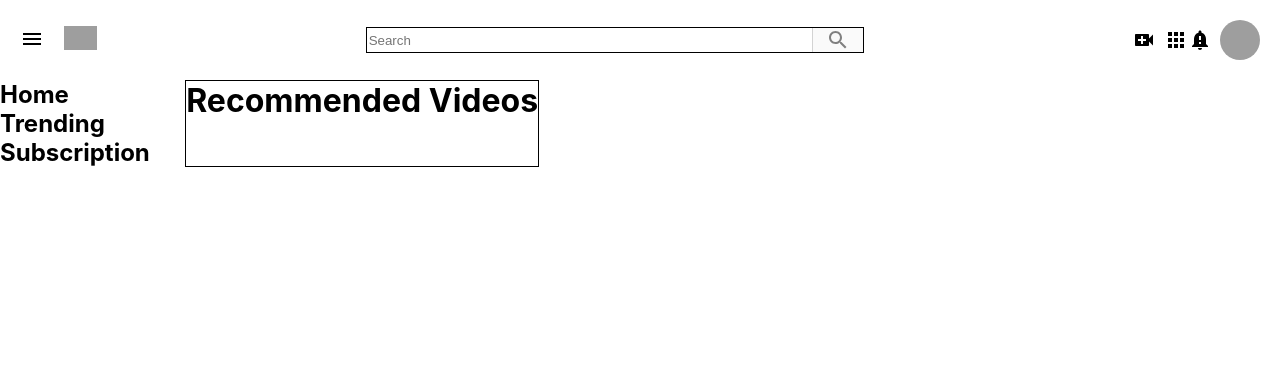
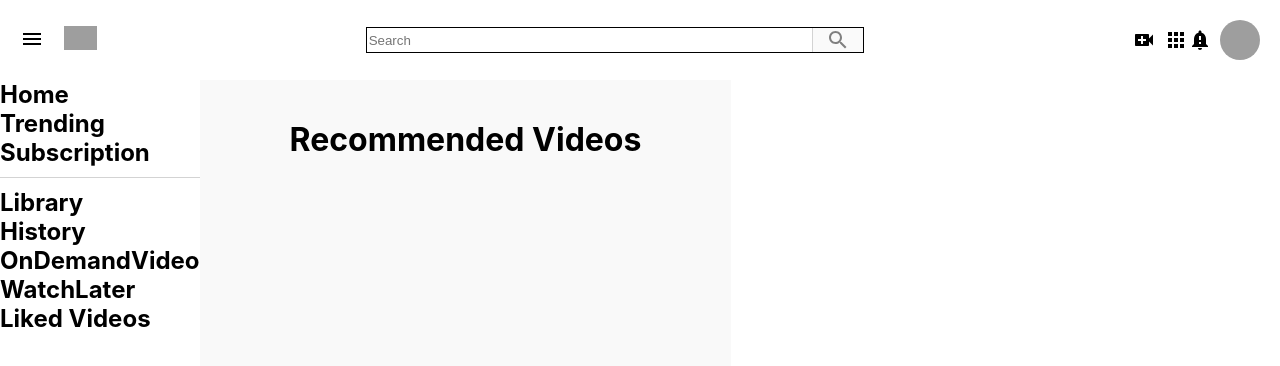
Before and after one commit to shivamdattapurkayastha99/react-youtube-clone, a React (Create React App) app: page / in a window 1280 px wide. Shown: the top 366 px of the page. Built offline with nearby package versions, Linux system fonts and the light colour scheme; grey boxes are pictures that could not be loaded.

Commit message:
second commit

```diff
--- a/src/RecommendedVideos.css
+++ b/src/RecommendedVideos.css
@@ -1,4 +1,11 @@
 .recommendedVideos{
-    border: 1px solid black;
+    /* border: 1px solid black; */
+    background-color: #f9f9f9;
+    padding: 40px 90px;
+    padding-bottom: 0;
+}
+.recommendedVideos>h2{
+    margin-left: 5px;
+    margin-bottom: 20px;
 
 }
--- a/src/RecommendedVideos.js
+++ b/src/RecommendedVideos.js
@@ -1,6 +1,7 @@
 import React from 'react'
 import './RecommendedVideos.css'
 import SideBarRow from './SideBarRow'
+import VideoCard from './VideoCard'
 function RecommendedVideos() {
     return (
         <div className="recommendedVideos">
@@ -8,6 +9,22 @@ function RecommendedVideos() {
             {/* <SideBarRow title="Home"/>
             <SideBarRow title="Trending"/>
             <SideBarRow title="Subscription"/> */}
+            <div className="recommendedVideos_videos">
+
+            <VideoCard/>
+            <VideoCard/>
+            <VideoCard/>
+            <VideoCard/>
+            <VideoCard/>
+            <VideoCard/>
+            <VideoCard/>
+            <VideoCard/>
+            <VideoCard/>
+            <VideoCard/>
+            <VideoCard/>
+
+
+            </div>
 
         </div>
     )
--- a/src/SideBar.css
+++ b/src/SideBar.css
@@ -2,3 +2,11 @@
     flex: 0.2;
 
 }
+.sidebar>hr{
+    height: 1px;
+    background-color: lightgray;
+    margin-top: 10px;
+    margin-bottom: 10px;
+    border: 0px;
+
+}
--- a/src/SideBar.js
+++ b/src/SideBar.js
@@ -4,6 +4,12 @@ import SideBarRow from './SideBarRow'
 import HomeIcon from '@material-ui/icons/Home'
 import {WhatshotIcon} from '@material-ui/icons/Whatshot'
 import {SubscriptionsIcon} from '@material-ui/icons/Subscriptions'
+import {VideoLibraryIcon} from '@material-ui/icons/VideoLibrary'
+import {HistoryIcon} from '@material-ui/icons/History'
+import {OnDemandVideoIcon} from '@material-ui/icons/OndemandVideo'
+import {WatchLaterIcon} from '@material-ui/icons/WatchLater'
+import {ThumbUpAltOutlinedIcon} from '@material-ui/icons/ThumbUpAlt'
+// import SideBarRow from './SideBarRow'
 function SideBar() {
     return (
         <div className="sidebar">
@@ -11,6 +17,14 @@ function SideBar() {
             <SideBarRow selected  title="Home" Icon={HomeIcon}/>
             <SideBarRow title="Trending" Icon={WhatshotIcon}/>
             <SideBarRow title="Subscription" Icon={SubscriptionsIcon}/>
+            <hr/>
+            <SideBarRow  Icon={VideoLibraryIcon} title="Library"/>
+            <SideBarRow  Icon={HistoryIcon} title="History"/>
+            <SideBarRow  Icon={OnDemandVideoIcon} title="OnDemandVideo"/>
+            <SideBarRow  Icon={WatchLaterIcon} title="WatchLater"/>
+            <SideBarRow  Icon={ThumbUpAltOutlinedIcon} title="Liked Videos"/>
+
+
         </div>
     )
 }
--- a/src/SideBarRow.css
+++ b/src/SideBarRow.css
@@ -38,3 +38,8 @@
 
 
 }
+.sideBarRow.selected > .sideBarRow_title{
+    font-weight: bold;
+
+
+}
--- /dev/null
+++ b/src/VideoCard.js
@@ -0,0 +1,15 @@
+import React from 'react'
+import { Avatar } from '@material-ui/core'
+function VideoCard({image,title,channel,channelImage}) {
+    return (
+        <div>
+            <img src={image} alt="" />
+            <div className="video_info">
+                <div className="video_avatar" alt={channel} src={channelImage}></div>
+
+            </div>
+        </div>
+    )
+}
+
+export default VideoCard
```
